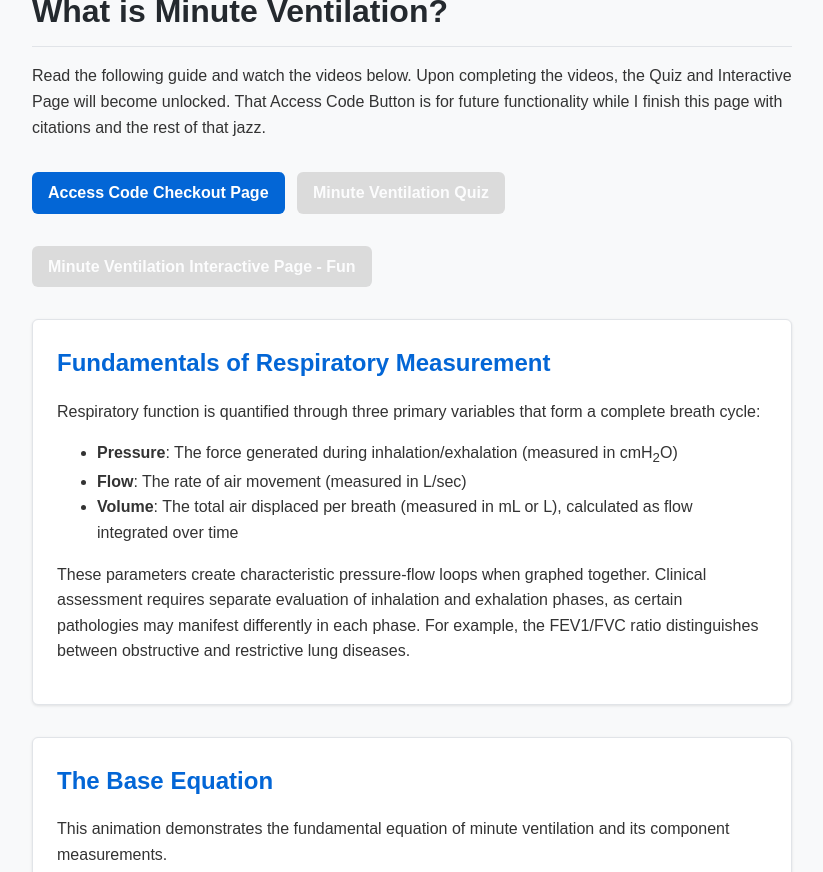
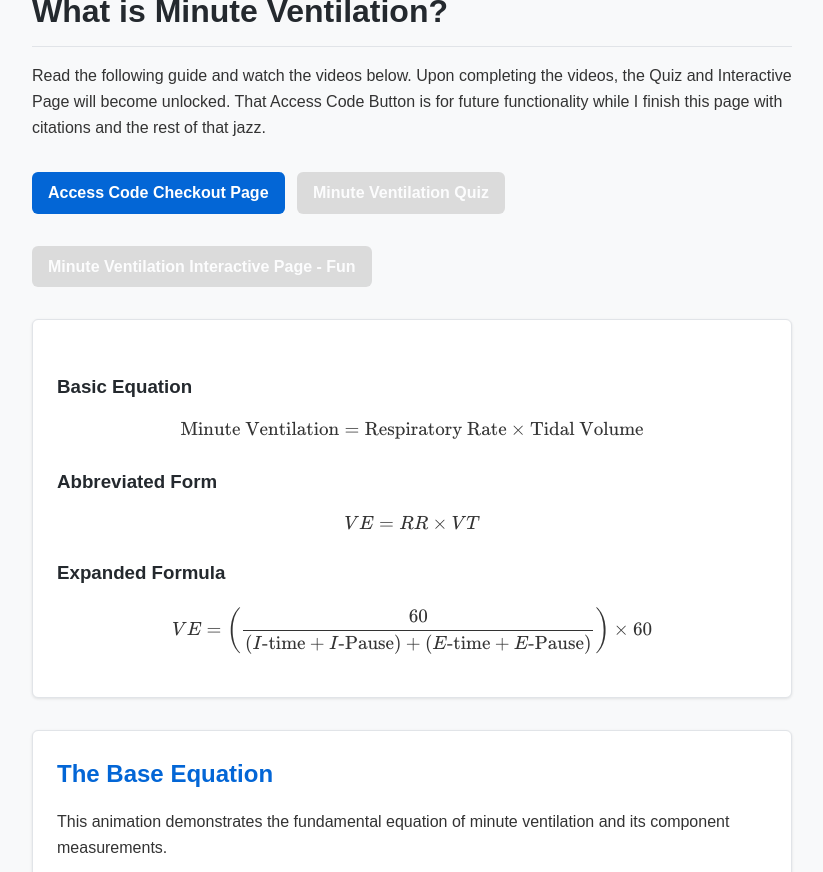
Before and after one commit to ZBZFirst/info, a Jekyll site: the page built from quiz1/MinuteVentilationExplained.md, in a window 1280 px wide and 900 px high, scrolled down 483 px, cut to the strip 0-872 px from the top of the window. Shown: the whole strip, without its empty margins (228-1051 px from the left). Built offline with Jekyll 4.4.1, drawn with Linux system fonts in a browser that asks for light colours.

Commit message:
Update MinuteVentilationExplained.md

```diff
--- a/quiz1/MinuteVentilationExplained.md
+++ b/quiz1/MinuteVentilationExplained.md
@@ -12,7 +12,17 @@ Read the following guide and watch the videos below. Upon completing the videos,
 <a href="MVInteractive.html" class="quiz-link disabled" title="Interactive Worksheet">Minute Ventilation Interactive Page - Fun</a>
 
 <div class="resource-card">
-    <h2>Fundamentals of Respiratory Measurement</h2> <p>Respiratory function is quantified through three primary variables that form a complete breath cycle:</p> <ul> <li><strong>Pressure</strong>: The force generated during inhalation/exhalation (measured in cmH<sub>2</sub>O)</li> <li><strong>Flow</strong>: The rate of air movement (measured in L/sec)</li> <li><strong>Volume</strong>: The total air displaced per breath (measured in mL or L), calculated as flow integrated over time</li> </ul> <p>These parameters create characteristic pressure-flow loops when graphed together. Clinical assessment requires separate evaluation of inhalation and exhalation phases, as certain pathologies may manifest differently in each phase. For example, the FEV1/FVC ratio distinguishes between obstructive and restrictive lung diseases.</p> </div><div class="resource-card"> <h2>The Base Equation</h2> <p>This animation demonstrates the fundamental equation of minute ventilation and its component measurements.</p>
+<h3>Basic Equation</h3>
+<p>\[ \text{Minute Ventilation} = \text{Respiratory Rate} \times \text{Tidal Volume} \]</p>
+
+<h3>Abbreviated Form</h3>
+<p>\[ VE = RR \times VT \]</p>
+
+<h3>Expanded Formula</h3>
+<p>\[ VE = \left( \frac{60}{(I\text{-time} + I\text{-Pause}) + (E\text{-time} + E\text{-Pause})} \right) \times 60 \]</p>
+</div>
+
+<div class="resource-card"> <h2>The Base Equation</h2> <p>This animation demonstrates the fundamental equation of minute ventilation and its component measurements.</p>
     <div class="video-wrapper">
         <div class="embed-container">
             <iframe src="https://www.youtube.com/embed/g38HMU4Pjlk?enablejsapi=1&origin=https://zbzfirst.github.io&controls=0&modestbranding=1&rel=0" frameborder="0" allow="accelerometer; autoplay; clipboard-write; encrypted-media; gyroscope; picture-in-picture" allowfullscreen></iframe>
@@ -87,3 +97,6 @@ Read the following guide and watch the videos below. Upon completing the videos,
         <label for="video-check-4">Video 4 completed</label>
     </div>
 </div>
+
+<script src="https://polyfill.io/v3/polyfill.min.js?features=es6"></script>
+<script id="MathJax-script" async src="https://cdn.jsdelivr.net/npm/mathjax@3/es5/tex-mml-chtml.js"></script>
```
